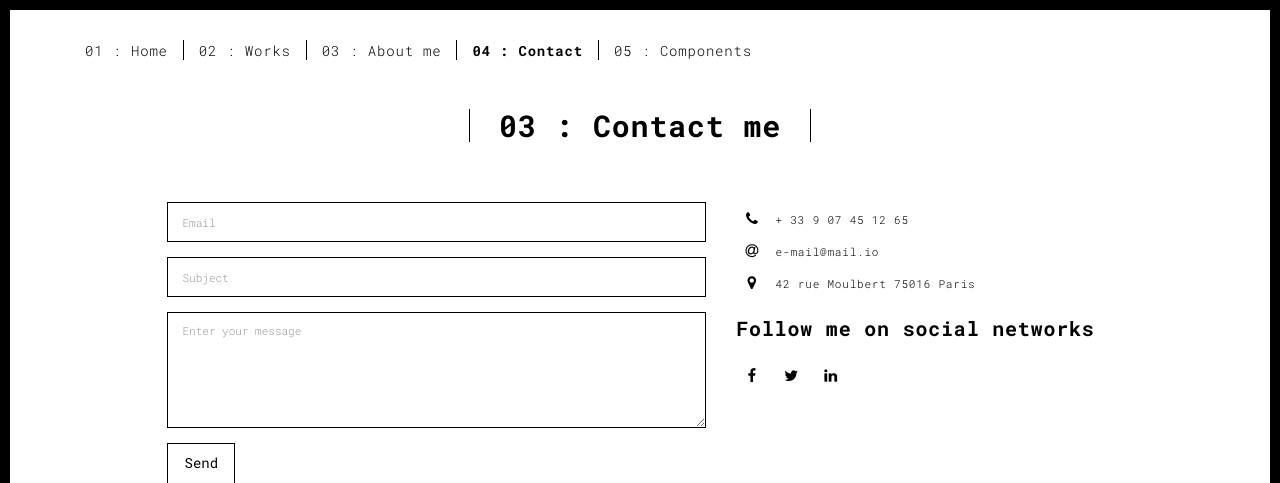
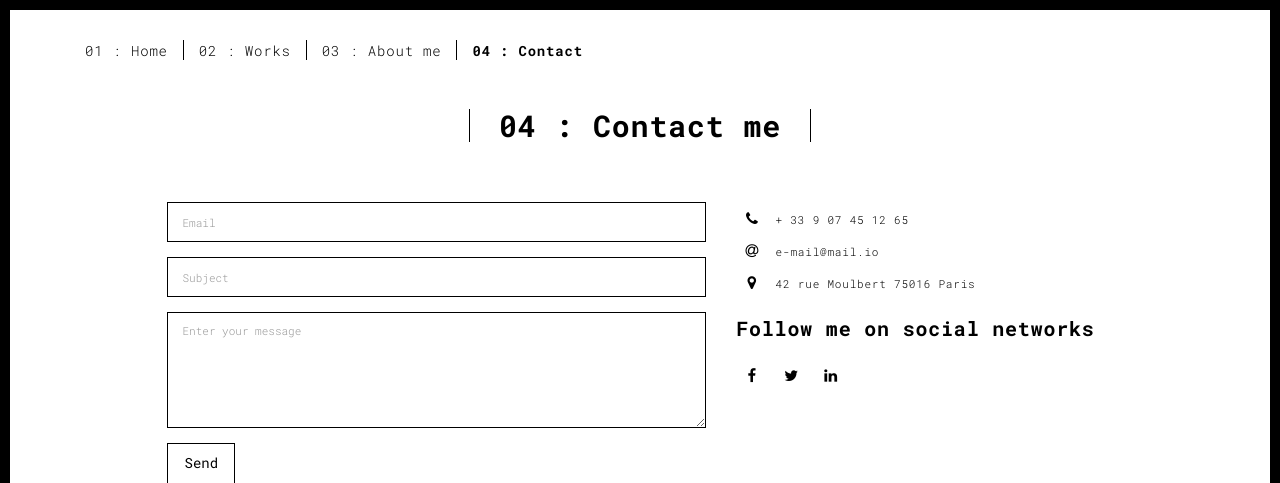
Before and after one commit to charlytron/ztm-python-comp-2022, a Flask app: page /contact.html in a window 1280 px wide. Shown: the top 483 px of the page. Run offline with Flask 2, Linux system fonts and the light colour scheme; some libraries are stand-ins or nearby versions.

Commit message:
removing components route wherever possible

```diff
--- a/section-19-web-development-py/web-server/templates/about.html
+++ b/section-19-web-development-py/web-server/templates/about.html
@@ -52,7 +52,7 @@
       <div class="row">
         <div class="col-xs-12">
           <div class="section-container-spacer text-center">
-            <h1 class="h2">01 : About me</h1>
+            <h1 class="h2">03 : About me</h1>
           </div>
 
           <div class="row">
--- a/section-19-web-development-py/web-server/templates/contact.html
+++ b/section-19-web-development-py/web-server/templates/contact.html
@@ -41,7 +41,7 @@
           <li><a href="./works.html" title="">02 : Works</a></li>
           <li><a href="./about.html" title="">03 : About me</a></li>
           <li><a href="./contact.html" title="">04 : Contact</a></li>
-          <li><a href="./components.html" title="">05 : Components</a></li>
+
         </ul>
 
 
@@ -55,7 +55,7 @@
       <div class="row">
         <div class="col-xs-12">
           <div class="section-container-spacer text-center">
-            <h1 class="h2">03 : Contact me</h1>
+            <h1 class="h2">04 : Contact me</h1>
           </div>
 
           <div class="row">
--- a/section-19-web-development-py/web-server/templates/index.html
+++ b/section-19-web-development-py/web-server/templates/index.html
@@ -56,7 +56,7 @@
               <h1>Hello,<br>
                 <span id="typed-strings">
                   <span>I'm Charles Tompkins,</span>
-                  <span>Developer and Designer,</span>
+                  <span>Python Developer,</span>
                   <span>Cyberspatial Freelancer</span>
                 </span>
                 <span id="typed"></span>
```
Also changed, not shown: 1 other file.
